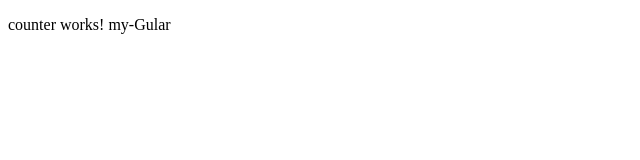
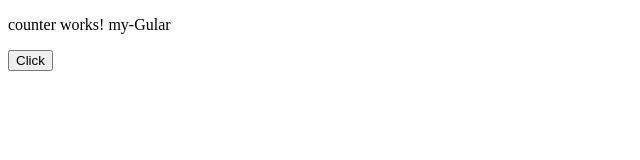
Before and after one commit to KyawThet23/my-angular, an Angular app: page / in a window 1280 px wide. Shown: the top 160 px of the page, without its empty margins (0-640 px from the left). Built offline with nearby package versions, Linux system fonts and the light colour scheme.

Commit message:
@Output test

```diff
--- a/src/app/app.component.html
+++ b/src/app/app.component.html
@@ -1 +1 @@
-<app-counter [name]="title"></app-counter>
+<app-counter [name]="title" (myEvent)="handle($event)"></app-counter>
--- a/src/app/app.component.ts
+++ b/src/app/app.component.ts
@@ -10,5 +10,9 @@ import { CounterComponent } from './counter/counter.component';
   styleUrl: './app.component.css'
 })
 export class AppComponent {
+
+  handle(event: string) {
+    console.log(event);
+  }
   title = 'my-Gular';
 }
--- a/src/app/counter/counter.component.html
+++ b/src/app/counter/counter.component.html
@@ -1 +1,2 @@
 <p>counter works! {{name}}</p>
+<button (click)="emitEvent()" >Click</button>
--- a/src/app/counter/counter.component.ts
+++ b/src/app/counter/counter.component.ts
@@ -1,4 +1,4 @@
-import { Component, Input } from '@angular/core';
+import { Component, EventEmitter, Input, Output } from '@angular/core';
 
 @Component({
   selector: 'app-counter',
@@ -9,4 +9,10 @@ import { Component, Input } from '@angular/core';
 })
 export class CounterComponent {
   @Input({required:true}) name: string | undefined ;
+  @Output()
+  myEvent = new EventEmitter<string>();
+
+  emitEvent() {
+    this.myEvent.emit("Hello World!");
+  }
 }
```
